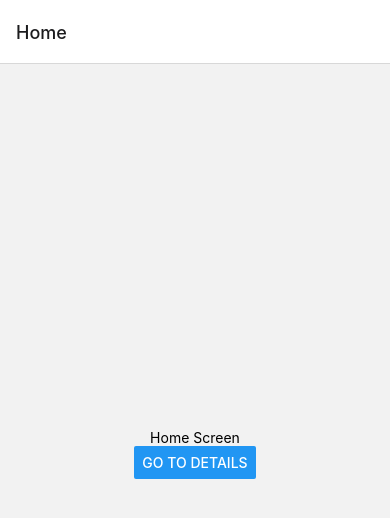
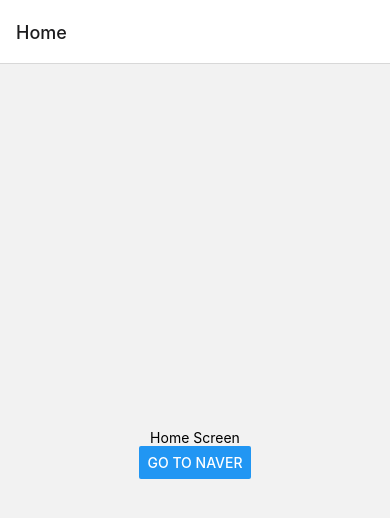
Before and after one commit to cause38/react-native, a React Native app: screen /Home in a window 390 px wide. Shown: the top 518 px of the page. Built offline with nearby package versions, Linux system fonts and the light colour scheme.

Commit message:
Update: 폴더 구조 변경, 스크린 분할

```diff
--- a/App.js
+++ b/App.js
@@ -1,31 +1,11 @@
 import * as React from 'react';
-import {View, Text, Button} from 'react-native';
 import {NavigationContainer} from '@react-navigation/native';
-import {createNativeStackNavigator} from '@react-navigation/native-stack';
-import {WebView} from 'react-native-webview';
-
-function HomeScreen({navigation}) {
-  return (
-    <View style={{flex: 1, alignItems: 'center', justifyContent: 'center'}}>
-      <Text>Home Screen</Text>
-      <Button title="Go to Details" onPress={() => navigation.navigate('Details')} />
-    </View>
-  );
-}
-
-function DetailsScreen() {
-  return <WebView source={{uri: 'https://naver.com'}} />;
-}
-
-const Stack = createNativeStackNavigator();
+import StackContainer from './navigation/StackContainer';
 
 function App() {
   return (
     <NavigationContainer>
-      <Stack.Navigator initialRouteName="Home">
-        <Stack.Screen name="Home" component={HomeScreen} />
-        <Stack.Screen name="Details" component={DetailsScreen} />
-      </Stack.Navigator>
+      <StackContainer />
     </NavigationContainer>
   );
 }
--- /dev/null
+++ b/navigation/StackContainer.js
@@ -0,0 +1,15 @@
+import * as React from 'react';
+import {createNativeStackNavigator} from '@react-navigation/native-stack';
+import Home from './screens/Home';
+import Webview from './screens/WebView';
+
+const Stack = createNativeStackNavigator();
+
+export default function StackContainer() {
+  return (
+    <Stack.Navigator initialRouteName="Home">
+      <Stack.Screen name="Home" component={Home} />
+      <Stack.Screen name="Webview" component={Webview} />
+    </Stack.Navigator>
+  );
+}
--- /dev/null
+++ b/navigation/screens/Home.js
@@ -0,0 +1,11 @@
+import * as React from 'react';
+import {View, Text, Button} from 'react-native';
+
+export default function Home({navigation}) {
+  return (
+    <View style={{flex: 1, alignItems: 'center', justifyContent: 'center'}}>
+      <Text>Home Screen</Text>
+      <Button title="Go to Naver" onPress={() => navigation.navigate('Webview')} />
+    </View>
+  );
+}
--- /dev/null
+++ b/navigation/screens/WebView.js
@@ -0,0 +1,6 @@
+import * as React from 'react';
+import {WebView} from 'react-native-webview';
+
+export default function Webview() {
+  return <WebView source={{uri: 'https://naver.com'}} />;
+}
```
